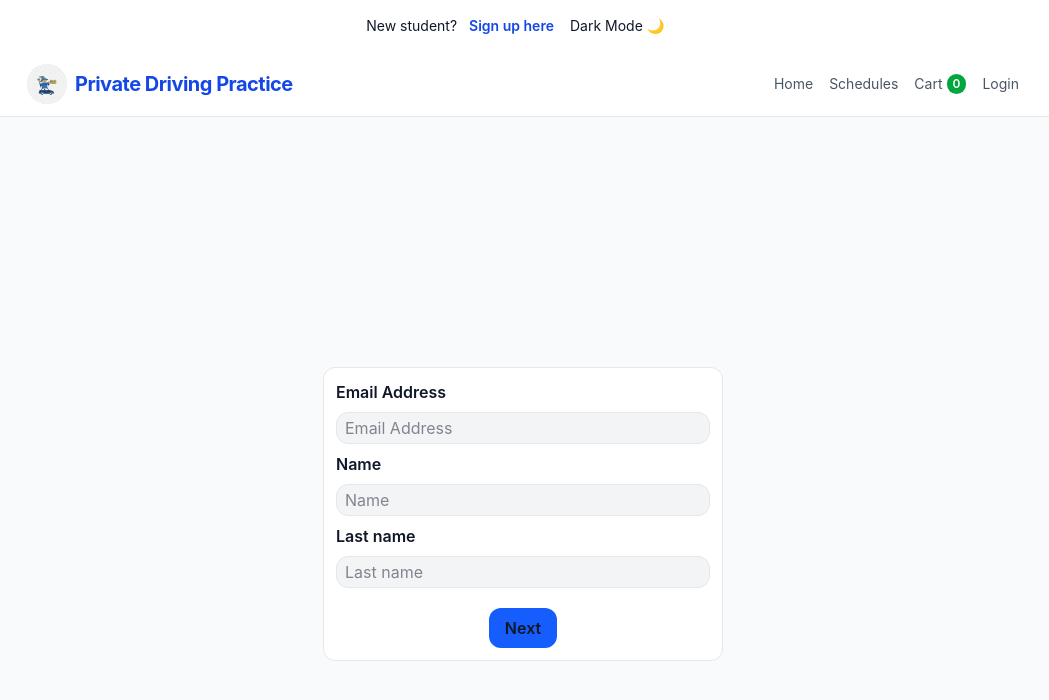
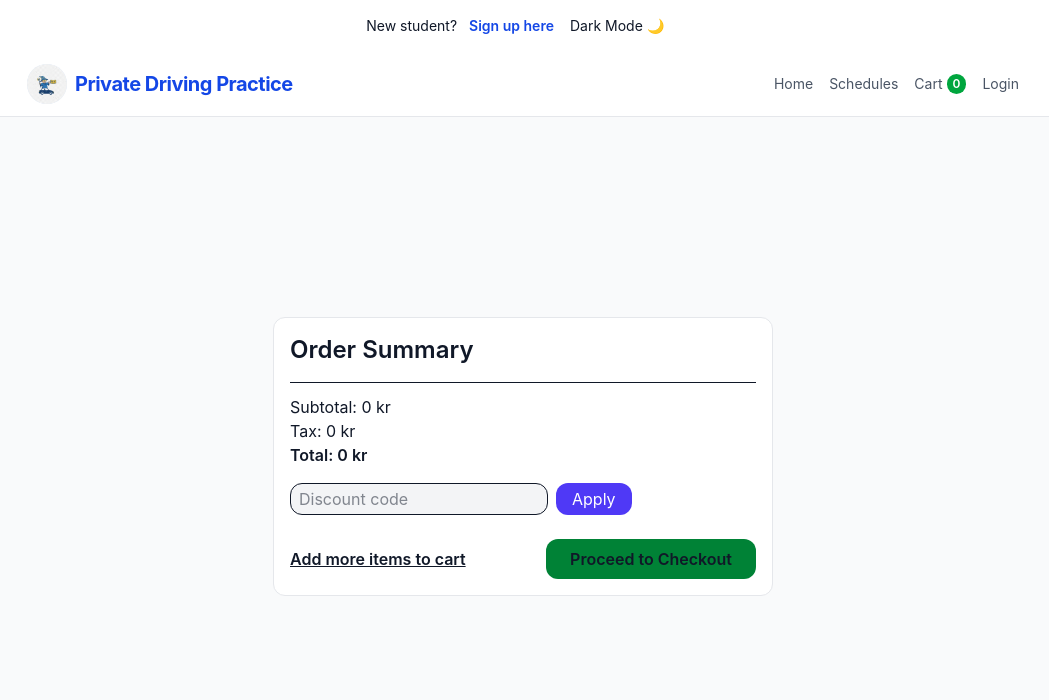
Before and after one commit to IIMaksymilianDymitrII/Driving-School-Examination, a React (Vite) app: page /checkout in a window 1280 px wide. Shown: the top 700 px of the page, without its empty margins (117-1166 px from the left). Built offline with nearby package versions, Linux system fonts and the light colour scheme.

Commit message:
Order Summary section introduced in Checkout Page, rest of the thing remains as it is.

```diff
--- a/src/pages/CheckoutPage.tsx
+++ b/src/pages/CheckoutPage.tsx
@@ -1,8 +1,9 @@
-import { useState, useEffect } from "react";
+import { useState} from "react";
 import { useTheme } from "../context/ThemeContext";
 import GoogleLogo from "../assets/Google__G__logo.svg.png";
 import AppleLogo from "../assets/AppleLogo.png";
 import { useBooking } from "../context/BookingContext";
+import { useNavigate } from "react-router-dom";
 
 const isValidCardNumber = (number: string) => /^[0-9]{16}$/.test(number);
 const isValidCVV = (cvv: string) => /^[0-9]{3}$/.test(cvv);
@@ -17,28 +18,38 @@ const isValidValidUntil = (date: string) => {
 };
 
 const CheckoutPage = () => {
-  const storedUser = localStorage.getItem("user");
-  const loggedInUser = storedUser ? JSON.parse(storedUser) : null;
+  const storedUser = localStorage.getItem("user"); // ok
+  const loggedInUser = storedUser ? JSON.parse(storedUser) : null; // ok
 
-  const { themeColors } = useTheme();
-  const [step, setStep] = useState(loggedInUser ? 1 : 0);
-  const [emailError, setEmailError] = useState(false);
-  const [error, setError] = useState(false);
+  const { themeColors } = useTheme(); // ok
+  const navigate = useNavigate(); // add more navigation if needed
 
-  const [cardNumberError, setCardNumberError] = useState(false);
-  const [cvvError, setCvvError] = useState(false);
-  const [validUntilError, setValidUntilError] = useState(false);
+  // form state - for new summary step
+  // const [step, setStep] = useState(loggedInUser ? 1 : 0);
+  const [step, setStep] = useState(0);
+  const [coupon, setCoupon] = useState(""); // added for discount code
+  const [emailError, setEmailError] = useState(false); // ok
+  const [error, setError] = useState(false); // ok
 
-  const [formData, setFormData] = useState({
-    email: "",
-    firstName: "",
+  const [cardNumberError, setCardNumberError] = useState(false); //ok
+  const [cvvError, setCvvError] = useState(false); // ok
+  const [validUntilError, setValidUntilError] = useState(false); // ok
+
+  const [formData, setFormData] = useState(() => ({
+    email: loggedInUser?.email ?? "",
+    firstName: loggedInUser?.name ?? "",
     lastName: "",
     cardNumber: "",
     cvv: "",
     validUntil: "",
-  });
+  }));
 
-  const { completePurchase } = useBooking();
+  const { completePurchase, cart, discountAmount, applyDiscount } = useBooking(); // ok. added discountAmount, applyDiscount
+
+  // calculate totals
+  const subtotal = cart.reduce((sum, l) => sum + l.price, 0);
+  const tax = subtotal * 0.25;
+  const total = subtotal + tax - discountAmount; // updated total with discountAmount
 
   const handleChange = (e: any) => {
     const { name, value } = e.target;
@@ -55,19 +66,68 @@ const CheckoutPage = () => {
     if (name === "validUntil" && isValidValidUntil(value))
       setValidUntilError(false);
   };
-  // skips first form
-  useEffect(() => {
-    if (loggedInUser) {
-      setFormData((prev) => ({
-        ...prev,
-        email: loggedInUser.email,
-        firstName: loggedInUser.name,
-      }));
-      setStep(1);
-    }
-  }, []);
+
+  // formData is initialized with the logged-in user's values above to avoid calling setState inside an effect
 
   const steps = [
+    <section className={`p-4 w-[500px] ${themeColors.bgWidget} border ${themeColors.border} rounded-xl mt-[200px]`}
+        >
+          <h1 className="text-2xl font-semibold mb-4">Order Summary</h1>
+
+          <ul className="space-y-2">
+            {cart.map((l) => (
+              <li key={l.id} className="flex justify-between">
+                <span>
+                  {l.title} – {l.date} {l.time} {l.location} {l.duration} minutes with {l.instructor}
+                </span>
+                <span>{l.price} kr</span>
+              </li>
+            ))}
+          </ul>
+
+          <hr className="my-3" />
+
+          <p>Subtotal: {subtotal} kr</p>
+          <p>Tax: {tax} kr</p>
+          {discountAmount > 0 && (
+            <p className="text-green-600">
+              Discount: -{discountAmount} kr
+            </p>
+          )}
+          <p className="font-semibold">Total: {total} kr</p>
+
+          <div className="flex gap-2 mt-4">
+            <input
+              placeholder="Discount code"
+              value={coupon}
+              onChange={(e) => setCoupon(e.target.value)}
+              className={`rounded-xl pl-2 h-8 ${themeColors.elevated} border`}
+            />
+            <button
+              onClick={() => applyDiscount(coupon, subtotal + tax)}
+              className="bg-indigo-600 text-white px-4 rounded-xl"
+            >
+              Apply
+            </button>
+          </div>
+
+          <div className="flex justify-between mt-6">
+            <button
+              onClick={() => navigate("/schedules")}
+              className="underline font-semibold"
+            >
+              Add more items to cart
+            </button>
+
+            <button
+              onClick={() => setStep(1)}
+              className="bg-green-700 rounded-xl px-6 py-2 font-semibold"
+            >
+              Proceed to Checkout
+            </button>
+          </div>
+        </section>,
+
     <section
       className={`p-3 flex flex-col w-[400px] gap-2 ${themeColors.bgWidget} border ${themeColors.border} rounded-xl h-fit mt-[250px]`}
     >
@@ -109,7 +169,7 @@ const CheckoutPage = () => {
           }
           setEmailError(false);
           setError(false);
-          setStep(1);
+          setStep(2);
         }}
       >
         Next
@@ -196,10 +256,10 @@ const CheckoutPage = () => {
 
           if (hasError) return;
           completePurchase();
-          setStep(2);
+          setStep(3);
         }}
       >
-        Submit
+        Complete Purchase
       </button>
 
       <hr className="my-3" />
```
